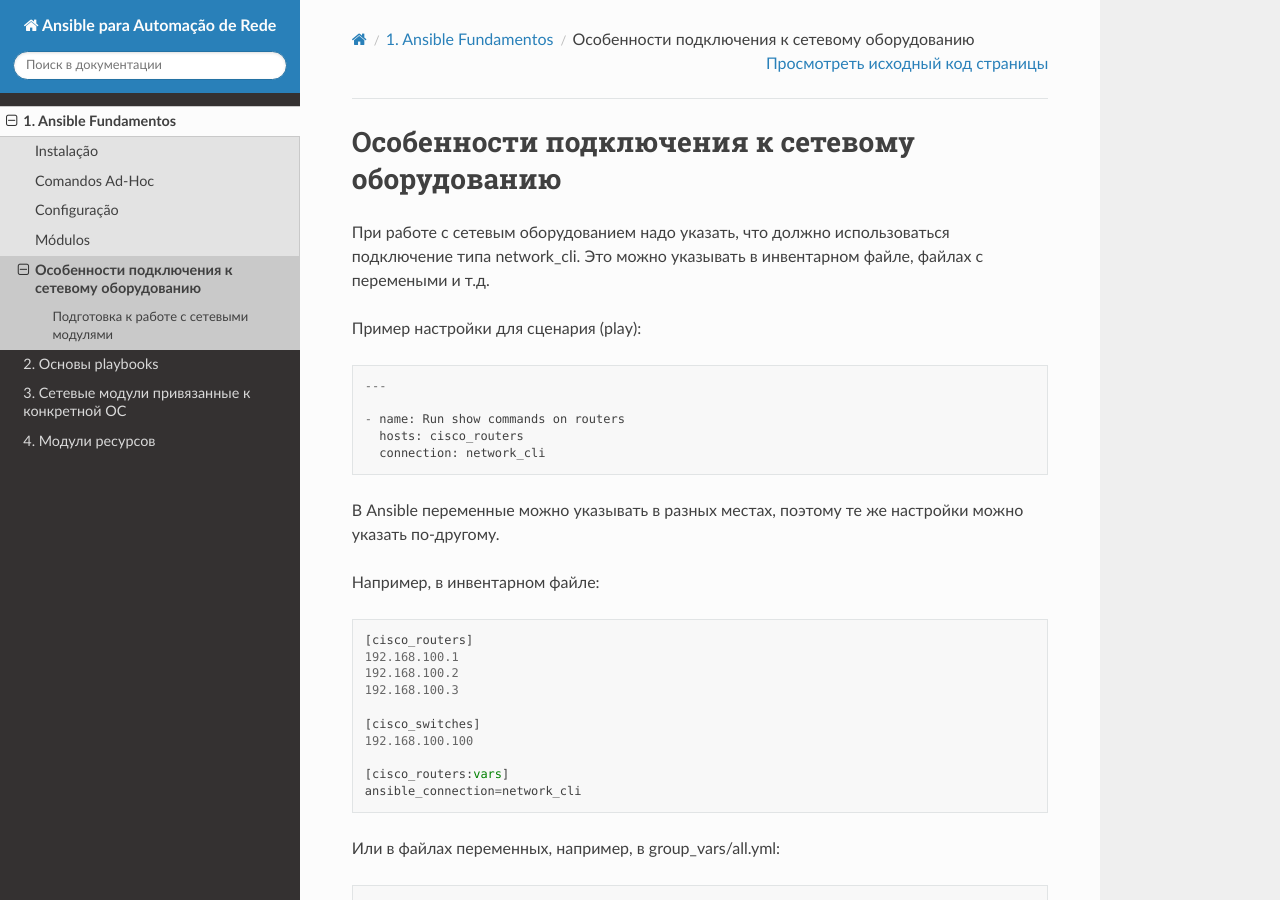
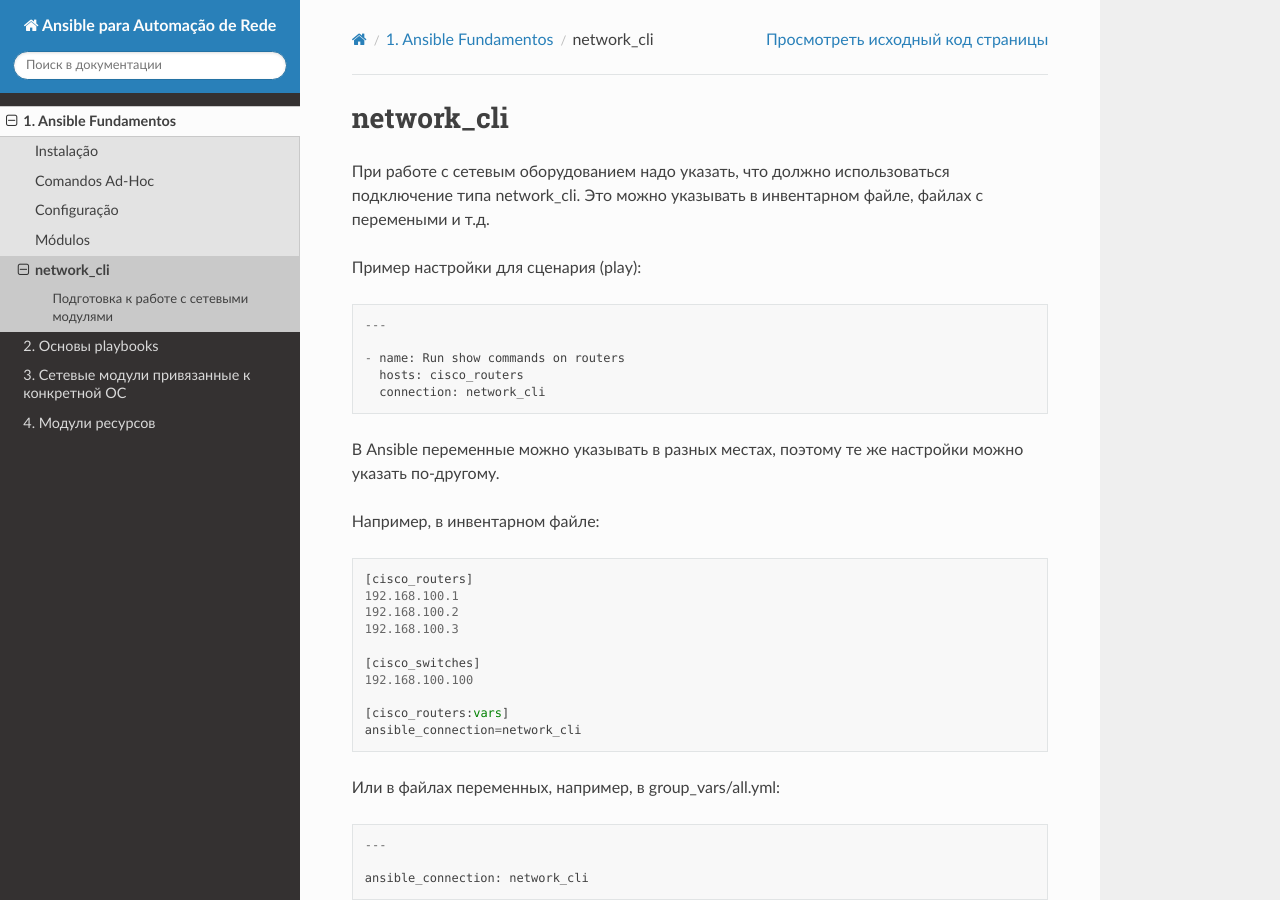
Before and after one commit to tporfirio/ansible-for-network-automation, a Sphinx documentation site: the page built from docs/source/book/01_basics/Network_cli.rst, in a window 1280 px wide and 900 px high. Built offline with Sphinx 7.4.7 and the Read the Docs theme 2.0.0, drawn with Linux system fonts in a browser that asks for light colours; pages that are not in the unit, such as notebooks, are missing from menus.

Commit message:
Update Network_cli.rst

```diff
--- a/docs/source/book/01_basics/Network_cli.rst
+++ b/docs/source/book/01_basics/Network_cli.rst
@@ -1,4 +1,4 @@
-Особенности подключения к сетевому оборудованию
+network_cli
 ~~~~~~~~~~~~~~~~~~~~~~~~~~~~~~~~~~~~~~~~~~~~~~~
 
 При работе с сетевым оборудованием надо указать, что должно
```
